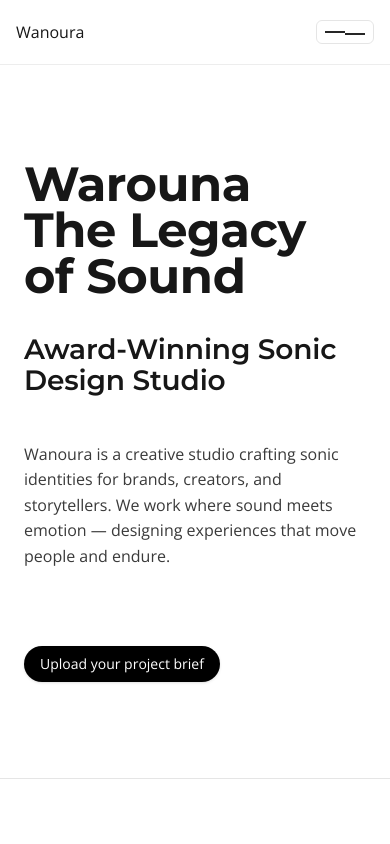
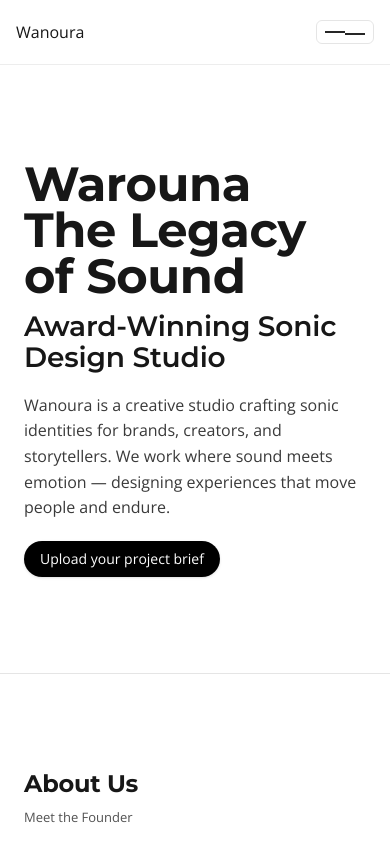
Before and after one commit to jimmy-motsei/wanoura-studio, a Next.js app: page / in a window 390 px wide. Shown: the top 844 px of the page. Built offline with nearby package versions, Linux system fonts and the light colour scheme.

Commit message:
Restore globals.css to pre-Scandi state

```diff
--- a/app/globals.css
+++ b/app/globals.css
@@ -90,41 +90,6 @@ h1.display {
     .hero-nowrap { white-space: normal; }
 }
 
-/* Spacing by line-height tokens for hero */
-:root{
-    --lh-h1: 0.96;   /* hero display leading */
-    --lh-h2: 1.10;   /* subtitle leading */
-    --lh-body: 1.60; /* paragraph leading */
-}
-
-/* 1 line after H1 */
-.hero .display{
-    line-height: var(--lh-h1);
-    margin: 0 0 calc(1em * var(--lh-h1));
-}
-
-/* 2 lines after H2 */
-.hero .subtitle{
-    line-height: var(--lh-h2);
-    margin: 0 0 calc(2 * 1em * var(--lh-h2));
-}
-
-/* 4 lines between paragraph and CTA */
-.hero .lead{
-    line-height: var(--lh-body);
-    margin: 0 0 calc(4 * 1em * var(--lh-body));
-}
-
-/* Ensure the CTA doesn’t add extra top margin (spacing controlled by paragraph) */
-.hero .cta-brief{ margin-top: 0; }
-
-/* Optional: slightly tighter spacing on small screens */
-@media (max-width: 640px){
-    .hero .display{  margin-bottom: calc(0.75 * 1em * var(--lh-h1)); }
-    .hero .subtitle{ margin-bottom: calc(1.5 * 1em * var(--lh-h2)); }
-    .hero .lead{     margin-bottom: calc(3 * 1em * var(--lh-body)); }
-}
-
 /* Avoid fake bold/italic and enable optical sizing for variable fonts */
 * { font-synthesis: none; font-optical-sizing: auto; }
 
```
